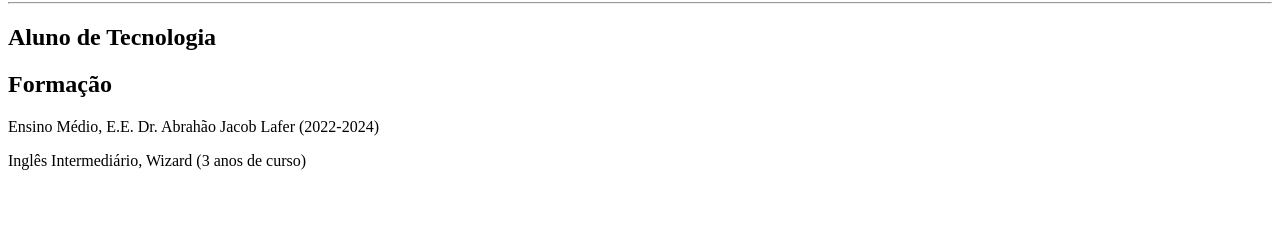
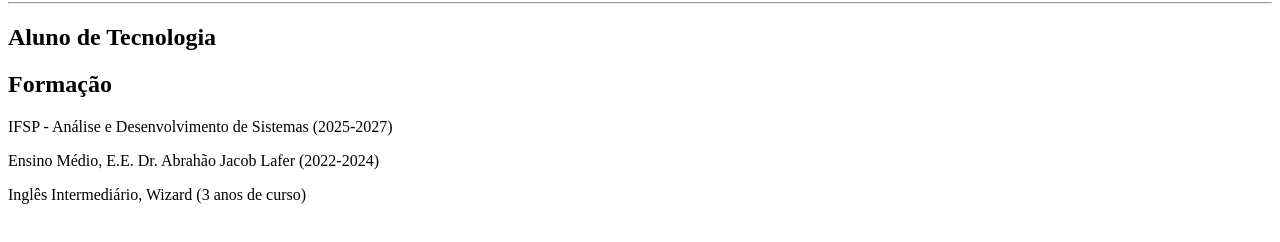
Before and after one commit to yuriesantana/CBTDWEB2, a plain HTML site: page index.html in a window 1280 px wide. Shown: the part 78-320 px from the top of the page. Drawn offline with Linux system fonts and the light colour scheme.

Commit message:
Update index.html

```diff
--- a/index.html
+++ b/index.html
@@ -17,6 +17,7 @@
     <hr>
     <h2>Aluno de Tecnologia</h2>
     <h2>Formação</h2>
+    <p>IFSP - Análise e Desenvolvimento de Sistemas (2025-2027)</p>
     <p>Ensino Médio, E.E. Dr. Abrahão Jacob Lafer (2022-2024)</p>
     <p>Inglês Intermediário, Wizard (3 anos de curso)</p>
 </body>
```
